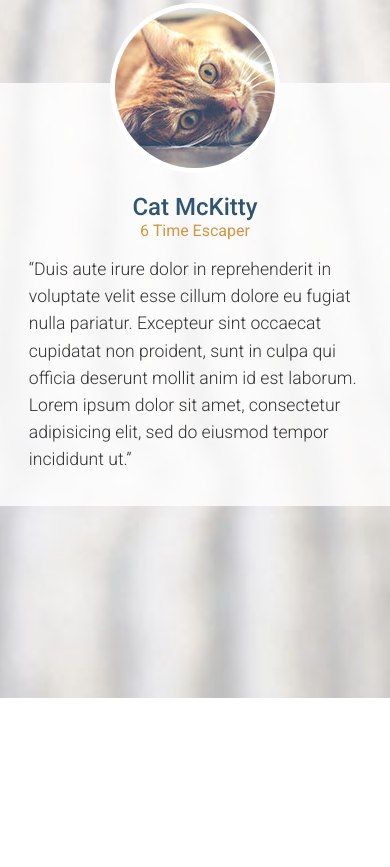
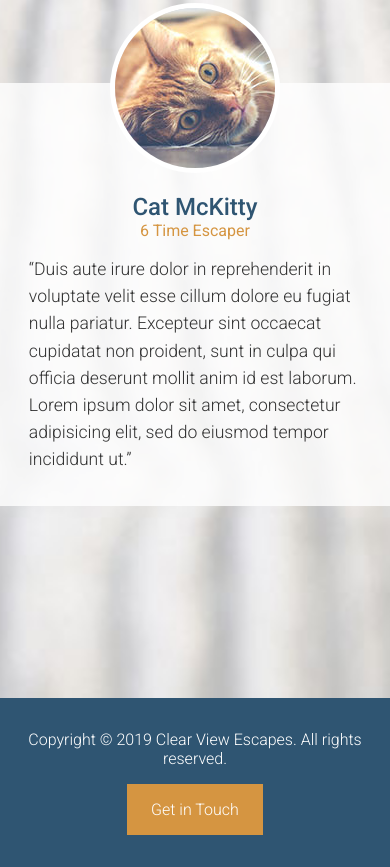
Before and after one commit to Darsh2987/travel-site, a website built with webpack: page src/index.html in a window 390 px wide. Shown: the part 5256-6123 px from the top of the page. Before the commit the page ends 5954 px from the top, so only its background shows below. Built offline with nearby package versions, Linux system fonts and the light colour scheme.

Commit message:
footer - responsoive styles

```diff
--- a/src/assets/scss/modules/_footer.scss
+++ b/src/assets/scss/modules/_footer.scss
@@ -1,14 +1,15 @@
 .footer {
-  text-align: center;
+  display: flex;
+  justify-content: center;
+  align-items: center;
   padding: 2rem;
   background-color: $main-blue;
-  display: none;
 
   p {
     font-weight: 300;
   }
 
-  a {
+  &--button {
     padding: 1rem 1.5rem;
     margin-left: 1.5rem;
     background-color: $main-orange;
@@ -19,3 +20,15 @@
     color: #fff;
   }
 }
+
+@media screen and (max-width: 550px) {
+  .footer {
+    flex-direction: column;
+    text-align: center;
+    padding: 2rem 1.5rem;
+
+    &--button {
+      margin: 1rem 0 0 0;
+    }
+  }
+}
--- a/src/index.html
+++ b/src/index.html
@@ -146,7 +146,8 @@
 
     <!-- Footer -->
     <footer class="footer">
-      <p>Copyright &copy; 2019 Clear View Escapes. All rights reserved. <a href="#">Get in Touch</a></p>
+      <p>Copyright &copy; 2019 Clear View Escapes. All rights reserved.</p>
+      <p class="footer--button"><a href="#">Get in Touch</a></p>
     </footer>
     <!--End of  Footer -->
     <!-- Model - need for later
```
